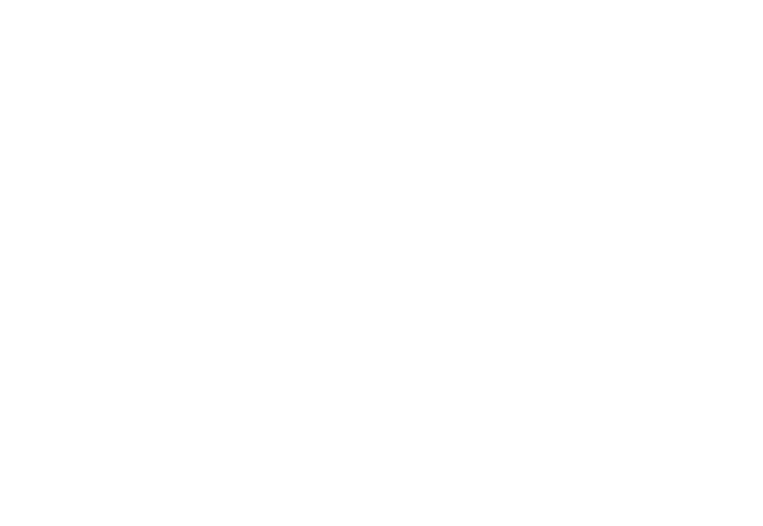
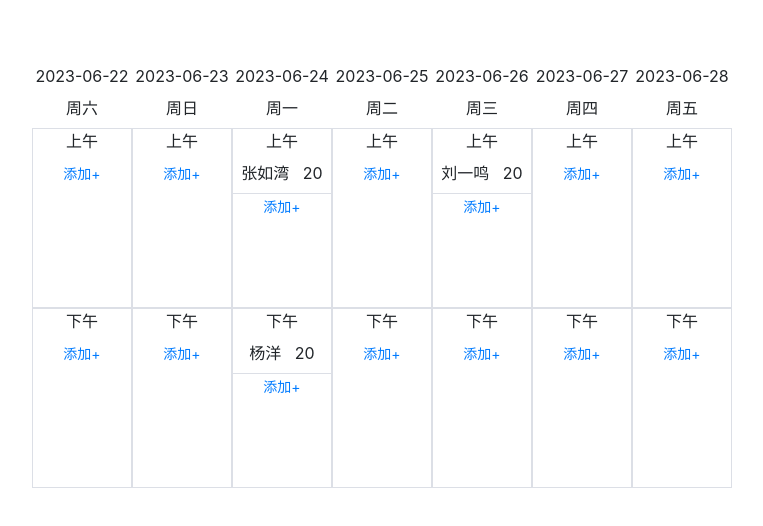
Before and after one commit to 20201422/TripleUnionHospitalRegistrationSystem-client, a Vue app: page /arrangementTable in a window 1280 px wide. Before the commit this address had no page. Shown: the top 526 px of the page, without its empty margins (288-1051 px from the left). Built offline with nearby package versions, Linux system fonts and the light colour scheme.

Commit message:
删除两个没用的css，新增排班初始界面

```diff
--- a/src/app/App.vue
+++ b/src/app/App.vue
@@ -1,5 +1,4 @@
 <script setup>
-
 </script>
 
 <template>
--- a/src/assets/base.css
+++ /dev/null
@@ -1,73 +0,0 @@
-/* color palette from <https://github.com/vuejs/theme> */
-:root {
-  --vt-c-white: #ffffff;
-  --vt-c-white-soft: #f8f8f8;
-  --vt-c-white-mute: #f2f2f2;
-
-  --vt-c-black: #181818;
-  --vt-c-black-soft: #222222;
-  --vt-c-black-mute: #282828;
-
-  --vt-c-indigo: #2c3e50;
-
-  --vt-c-divider-light-1: rgba(60, 60, 60, 0.29);
-  --vt-c-divider-light-2: rgba(60, 60, 60, 0.12);
-  --vt-c-divider-dark-1: rgba(84, 84, 84, 0.65);
-  --vt-c-divider-dark-2: rgba(84, 84, 84, 0.48);
-
-  --vt-c-text-light-1: var(--vt-c-indigo);
-  --vt-c-text-light-2: rgba(60, 60, 60, 0.66);
-  --vt-c-text-dark-1: var(--vt-c-white);
-  --vt-c-text-dark-2: rgba(235, 235, 235, 0.64);
-}
-
-/* semantic color variables for this project */
-:root {
-  --color-background: var(--vt-c-white);
-  --color-background-soft: var(--vt-c-white-soft);
-  --color-background-mute: var(--vt-c-white-mute);
-
-  --color-border: var(--vt-c-divider-light-2);
-  --color-border-hover: var(--vt-c-divider-light-1);
-
-  --color-heading: var(--vt-c-text-light-1);
-  --color-text: var(--vt-c-text-light-1);
-
-  --section-gap: 160px;
-}
-
-@media (prefers-color-scheme: dark) {
-  :root {
-    --color-background: var(--vt-c-black);
-    --color-background-soft: var(--vt-c-black-soft);
-    --color-background-mute: var(--vt-c-black-mute);
-
-    --color-border: var(--vt-c-divider-dark-2);
-    --color-border-hover: var(--vt-c-divider-dark-1);
-
-    --color-heading: var(--vt-c-text-dark-1);
-    --color-text: var(--vt-c-text-dark-2);
-  }
-}
-
-*,
-*::before,
-*::after {
-  box-sizing: border-box;
-  margin: 0;
-  font-weight: normal;
-}
-
-body {
-  min-height: 100vh;
-  color: var(--color-text);
-  background: var(--color-background);
-  transition: color 0.5s, background-color 0.5s;
-  line-height: 1.6;
-  font-family: Inter, -apple-system, BlinkMacSystemFont, 'Segoe UI', Roboto, Oxygen, Ubuntu,
-    Cantarell, 'Fira Sans', 'Droid Sans', 'Helvetica Neue', sans-serif;
-  font-size: 15px;
-  text-rendering: optimizeLegibility;
-  -webkit-font-smoothing: antialiased;
-  -moz-osx-font-smoothing: grayscale;
-}
--- a/src/assets/main.css
+++ /dev/null
@@ -1,35 +0,0 @@
-@import './base.css';
-
-#app {
-  max-width: 1280px;
-  margin: 0 auto;
-  padding: 2rem;
-
-  font-weight: normal;
-}
-
-a,
-.green {
-  text-decoration: none;
-  color: hsla(160, 100%, 37%, 1);
-  transition: 0.4s;
-}
-
-@media (hover: hover) {
-  a:hover {
-    background-color: hsla(160, 100%, 37%, 0.2);
-  }
-}
-
-@media (min-width: 1024px) {
-  body {
-    display: flex;
-    place-items: center;
-  }
-
-  #app {
-    display: grid;
-    grid-template-columns: 1fr 1fr;
-    padding: 0 2rem;
-  }
-}
--- a/src/components/arrangementTable.vue
+++ b/src/components/arrangementTable.vue
@@ -1,38 +1,72 @@
 <template>
-<div v-for="dateInfo in date">
-    <div id="oneDay">
-        <div id = 'date'>
-            <label>{{dateInfo.time}}</label>
-            <label>{{dateInfo.week}}</label>
-        </div>
-        <div id = 'am'>
-            <label>上午</label>
-        </div>
-        <div id = 'pm'>
-            <label>下午</label>
+    <div class="frame">
+        <div v-for="dateInfo in date" class="arrangementtable">
+            <div id="oneDay" class="oneday">
+                <div id='date'>
+                    <label>{{ dateInfo.time }}</label>
+                    <label>{{ dateInfo.week }}</label>
+                </div>
+                <div id='am' class="halfday">
+                    <label>上午</label>
+                    <div v-for="info in arrangementInfo">
+                        <div v-if="info.numberSourceDate == dateInfo.time && info.amOrPm == '上午'">
+                            <div class="itemInfo">
+                                <label>{{ info.doctorName }}</label>&nbsp;&nbsp;
+                                <label>{{ info.numberSourceNumber }}</label>
+                            </div>
+                        </div>
+                    </div>
+
+                    <el-text class="button_text" type="primary">添加+</el-text>
+                </div>
+                <div id='pm' class="halfday">
+                    <label>下午</label>
+                    <div v-for="info in arrangementInfo">
+                        <div v-if="info.numberSourceDate == dateInfo.time && info.amOrPm == '下午'">
+                            <div class="itemInfo">
+                                <label>{{ info.doctorName }}</label>&nbsp;&nbsp;
+                                <label>{{ info.numberSourceNumber }}</label>
+                            </div>
+                        </div>
+                    </div>
+
+                    <el-text class="button_text" type="primary">添加+</el-text>
+                </div>
+            </div>
         </div>
     </div>
-</div>
 </template>
 
 <script>
+import Global_color from "@/app/Global_color.vue";
 export default {
     data() {
         return {
-            date: [
-                {time:time[1],week:week[1]},
-                {time:time[2],week:week[2]},
-                {time:time[3],week:week[3]},
-                {time:time[4],week:week[4]},
-                {time:time[5],week:week[5]},
-                {time:time[6],week:week[6]},
-                {time:time[7],week:week[7]},
-            ],
-            time: ['2023-06-22','2023-06-23','2023-06-24','2023-06-25','2023-06-26','2023-06-27','2023-06-28'],
-            week: ['周六','周日','周一','周二','周三','周四','周五'],
+
+            time: ['2023-06-22', '2023-06-23', '2023-06-24', '2023-06-25', '2023-06-26', '2023-06-27', '2023-06-28'],
+            week: ['周六', '周日', '周一', '周二', '周三', '周四', '周五'],
+            date: [],
+            arrangementInfo: [],
 
 
+            button_color2: Global_color.button_color,
         }
+    },
+    created() {
+        this.date = [
+            { time: this.time[0], week: this.week[0] },
+            { time: this.time[1], week: this.week[1] },
+            { time: this.time[2], week: this.week[2] },
+            { time: this.time[3], week: this.week[3] },
+            { time: this.time[4], week: this.week[4] },
+            { time: this.time[5], week: this.week[5] },
+            { time: this.time[6], week: this.week[6] },
+        ],
+        this.arrangementInfo = [
+            { arrangementId: 1, doctorName: '张如湾', numberSourceDate: '2023-06-24', amOrPm: '上午', numberSourceNumber: 20 },
+            { arrangementId: 1, doctorName: '杨洋', numberSourceDate: '2023-06-24', amOrPm: '下午', numberSourceNumber: 20 },
+            { arrangementId: 1, doctorName: '刘一鸣', numberSourceDate: '2023-06-26', amOrPm: '上午', numberSourceNumber: 20 }
+        ]
     },
     methods: {
         getNowDate() {
@@ -69,4 +103,45 @@
 }
 </script>
 
-<style scoped></style>
+<style scoped>
+.row {
+    justify-content: space-between;
+}
+
+.frame {
+    margin-left: 25%;
+    margin-top: 5%;
+}
+
+.arrangementtable {
+    float: left;
+}
+
+.oneday {
+    height: 400px;
+    width: 100px;
+    text-align: center;
+}
+
+.halfday {
+    border: 1px solid var(--el-border-color);
+    height: 45%;
+
+}
+
+label {
+    display: inline-block;
+}
+
+.button_text {
+    color: v-bind(button_color2);
+}
+
+.button_text:hover {
+    cursor: pointer;
+}
+.itemInfo{
+    cursor: pointer;
+    border-bottom: 1px solid var(--el-border-color);
+}
+</style>
--- a/src/main.js
+++ b/src/main.js
@@ -1,5 +1,3 @@
-import './assets/main.css'
-
 import { createApp } from 'vue'
 import App from './app/App'
 import router from './router'
--- a/src/router/index.js
+++ b/src/router/index.js
@@ -2,7 +2,7 @@
 
 import Login from "@/views/LoginView.vue"
 import Main from "@/views/MainView.vue"
-
+import arrangementTable from '@/components/arrangementTable.vue';
 
 const routes = [
     {
@@ -26,6 +26,11 @@
             // { path: 'Story', component: Story, },
         ],
     },
+    {
+        path:'/arrangementTable',
+        name: 'arrangementTable',
+        component:arrangementTable,
+    },
 
 ]
 
--- a/src/views/MainView.vue
+++ b/src/views/MainView.vue
@@ -12,6 +12,7 @@
 
 import Header from "@/components/communion/Header.vue";
 import Footer from "@/components/communion/Footer.vue";
+
 </script>
 
 <style scoped>
```
